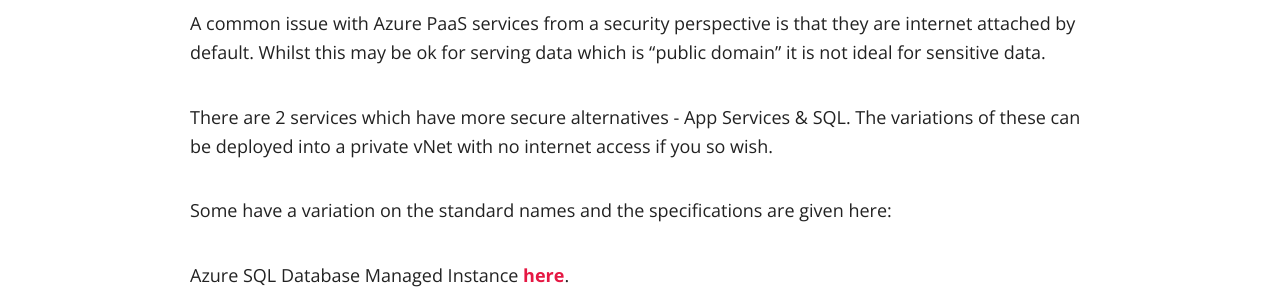
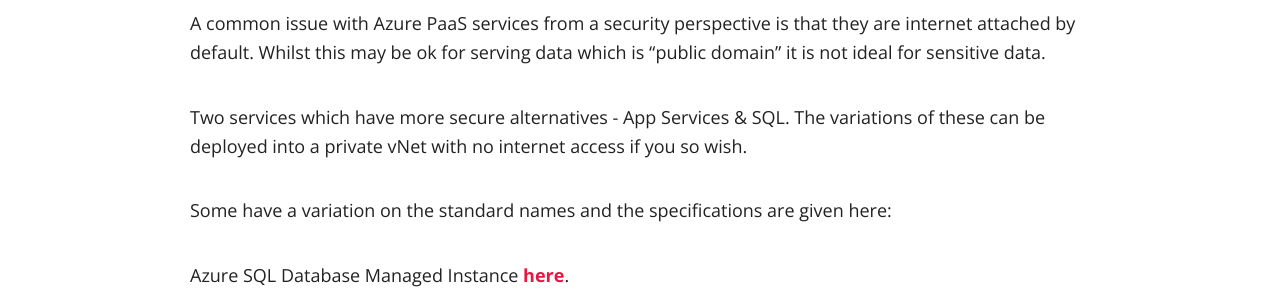
Before and after one commit to dermotreynolds/old.dermotreynolds.github.io, a Jekyll site: the page built from _posts/inprogress/2017-05-20-0-dedicated-paas.md, in a window 1280 px wide. Shown: the part 501-801 px from the top of the page. Built offline with Jekyll 4.4.1, drawn with Linux system fonts in a browser that asks for light colours; nearby versions of some CDN libraries.

Commit message:
Full End To End

```diff
--- a/_posts/inprogress/2017-05-20-0-dedicated-paas.md
+++ b/_posts/inprogress/2017-05-20-0-dedicated-paas.md
@@ -11,7 +11,7 @@
 
 A common issue with Azure PaaS services from a security perspective is that they are internet attached by default.  Whilst this may be ok for serving data which is "public domain" it is not ideal for sensitive data.
 
-There are 2 services which have more secure alternatives - App Services & SQL.  The variations of these can be deployed into a private vNet with no internet access if you so wish.
+Two services which have more secure alternatives - App Services & SQL.  The variations of these can be deployed into a private vNet with no internet access if you so wish.
 
 Some have a variation on the standard names and the specifications are given here:
 
```
